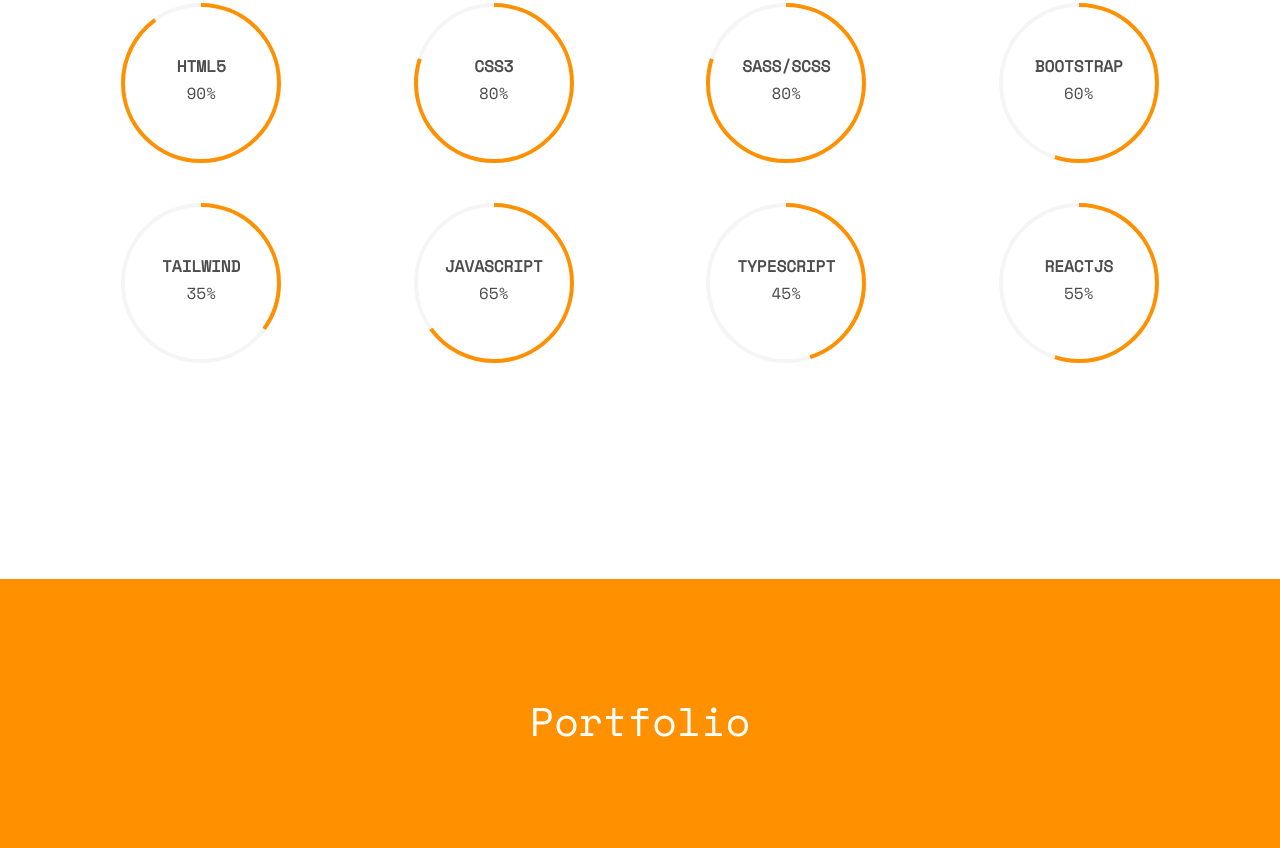
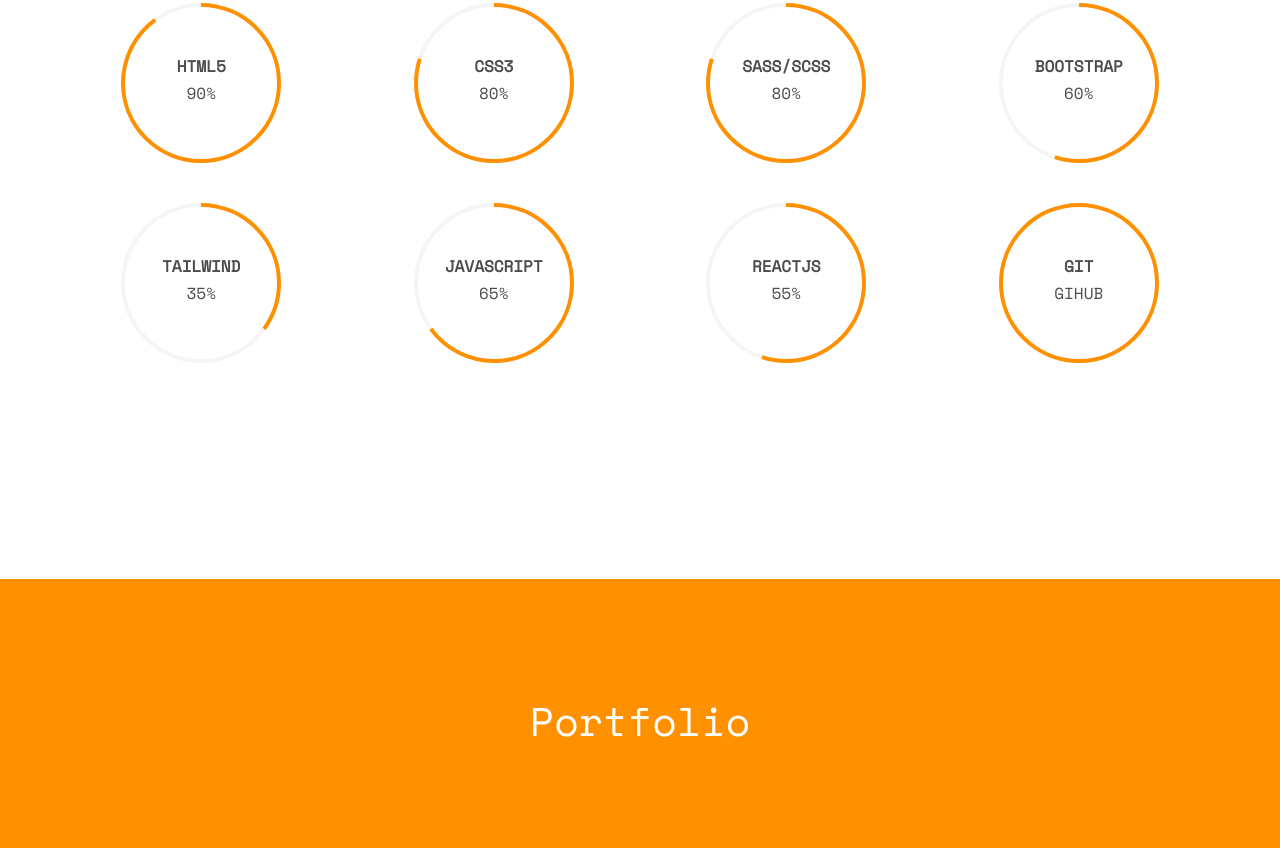
Before and after one commit to doniyor-eshmamatov/portfolio, a plain HTML site: page index.html in a window 1280 px wide. Shown: the part 4353-5201 px from the top of the page. Drawn offline with nearby package versions, Linux system fonts and the light colour scheme; files whose address does not match are found by name.

Commit message:
edit html

```diff
--- a/index.html
+++ b/index.html
@@ -330,10 +330,10 @@
 						<div class="chart" data-percent="65"><span><strong>JAVASCRIPT</strong>65%</span></div>
 					</div>
 					<div class="col-md-3 col-sm-6 col-xs-12 text-center">
-						<div class="chart" data-percent="45"><span><strong>TYPESCRIPT</strong>45%</span></div>
+						<div class="chart" data-percent="55"><span><strong>REACTJS</strong>55%</span></div>
 					</div>
 					<div class="col-md-3 col-sm-6 col-xs-12 text-center">
-						<div class="chart" data-percent="55"><span><strong>REACTJS</strong>55%</span></div>
+						<div class="chart" data-percent="100"><span><strong>GIT</strong>GIHUB</span></div>
 					</div>
 				</div>
 			</div>
@@ -422,7 +422,7 @@
 				</div>
 			</div>
 		</div>
-		<div id="fh5co-consult">
+		<!-- <div id="fh5co-consult">
 			<div class="video fh5co-video" style="background-image: url(images/avatar-2.jpg);">
 				<div class="overlay"></div>
 			</div>
@@ -464,7 +464,7 @@
 
 				</form>
 			</div>
-		</div>
+		</div> -->
 
 		<div id="fh5co-footer">
 			<div class="container">
```
